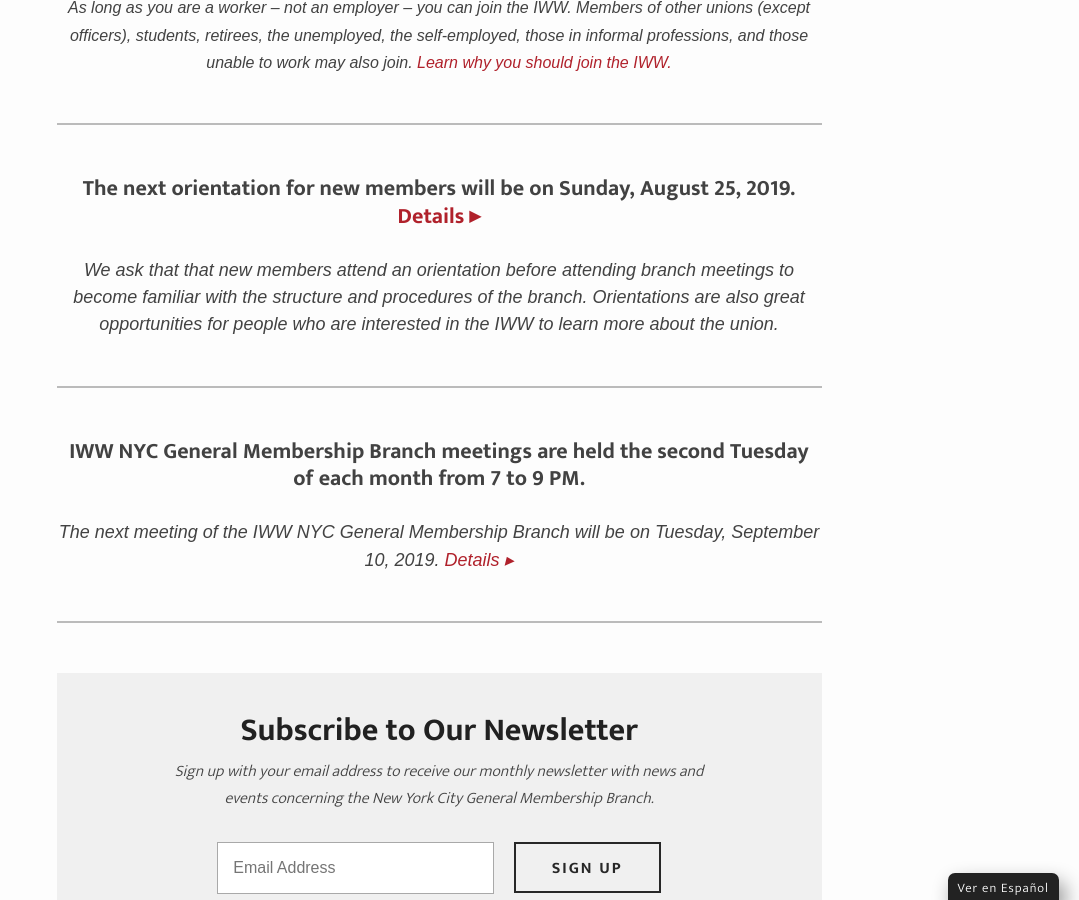
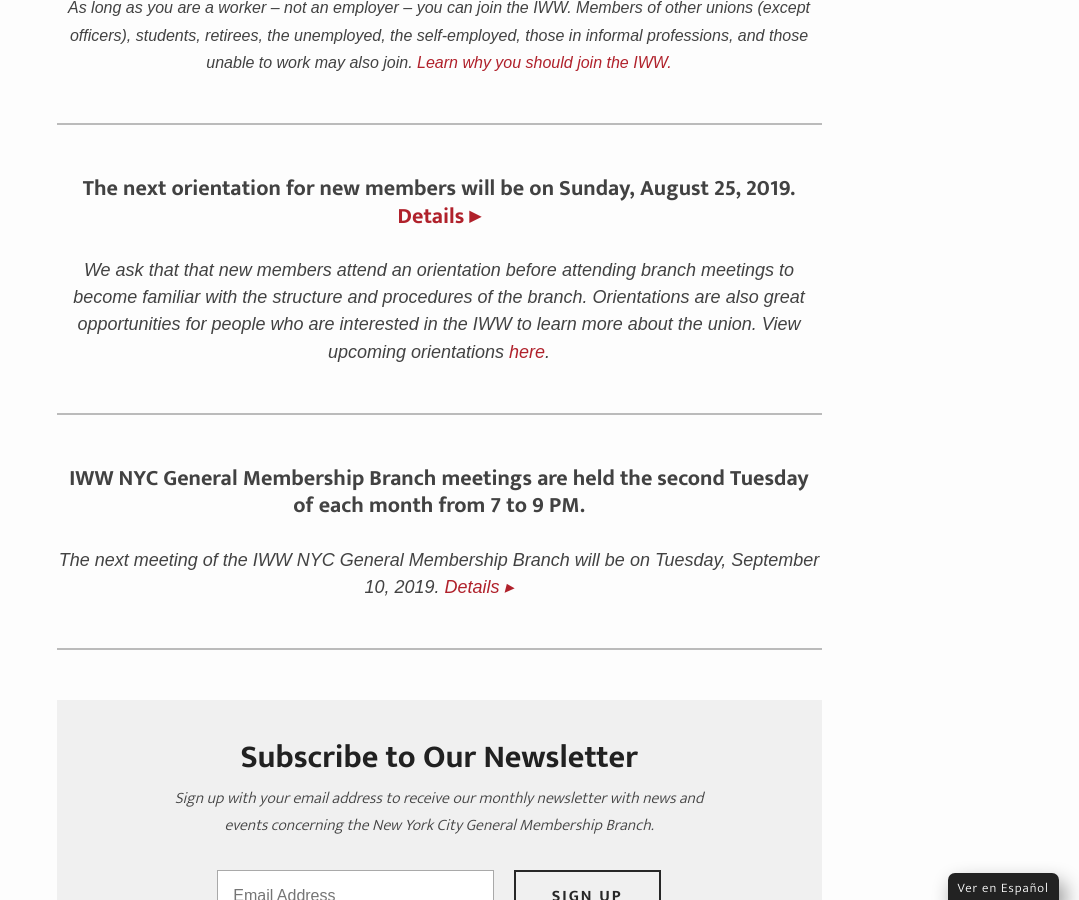
Before and after one commit to IWW-NYC-GMB/iww.nyc, a Jekyll site: the page built from index.html, in a window 1280 px wide and 900 px high, scrolled down 880 px. Shown: the whole window, without its empty margins (201-1280 px from the left). Built offline with Jekyll 4.4.1, drawn with Linux system fonts in a browser that asks for light colours; some web fonts are replaced.

Commit message:
Update index.html

```diff
--- a/index.html
+++ b/index.html
@@ -21,7 +21,7 @@
 
       <p style="text-align:center;font-weight:700;font-size:22px;">The next orientation for new members will be on {{ site.data.next_orientation["next_orientation_date"] }}. <a href="{{ site.data.next_orientation["next_orientation_url"] }}">Details ▸</a></p>
       <p style="text-align:center;font-size:18px;"><br>
-        <em>We ask that that new members attend an orientation before attending branch meetings to become familiar with the structure and procedures of the branch. Orientations are also great opportunities for people who are interested in the IWW to learn more about the union.</em>
+        <em>We ask that that new members attend an orientation before attending branch meetings to become familiar with the structure and procedures of the branch. Orientations are also great opportunities for people who are interested in the IWW to learn more about the union. View upcoming orientations <a href="{{ site.baseurl }}/events">here</a>.</em>
       </p><br>
 
   <hr style="margin:20px 0 50px 0;">
```
